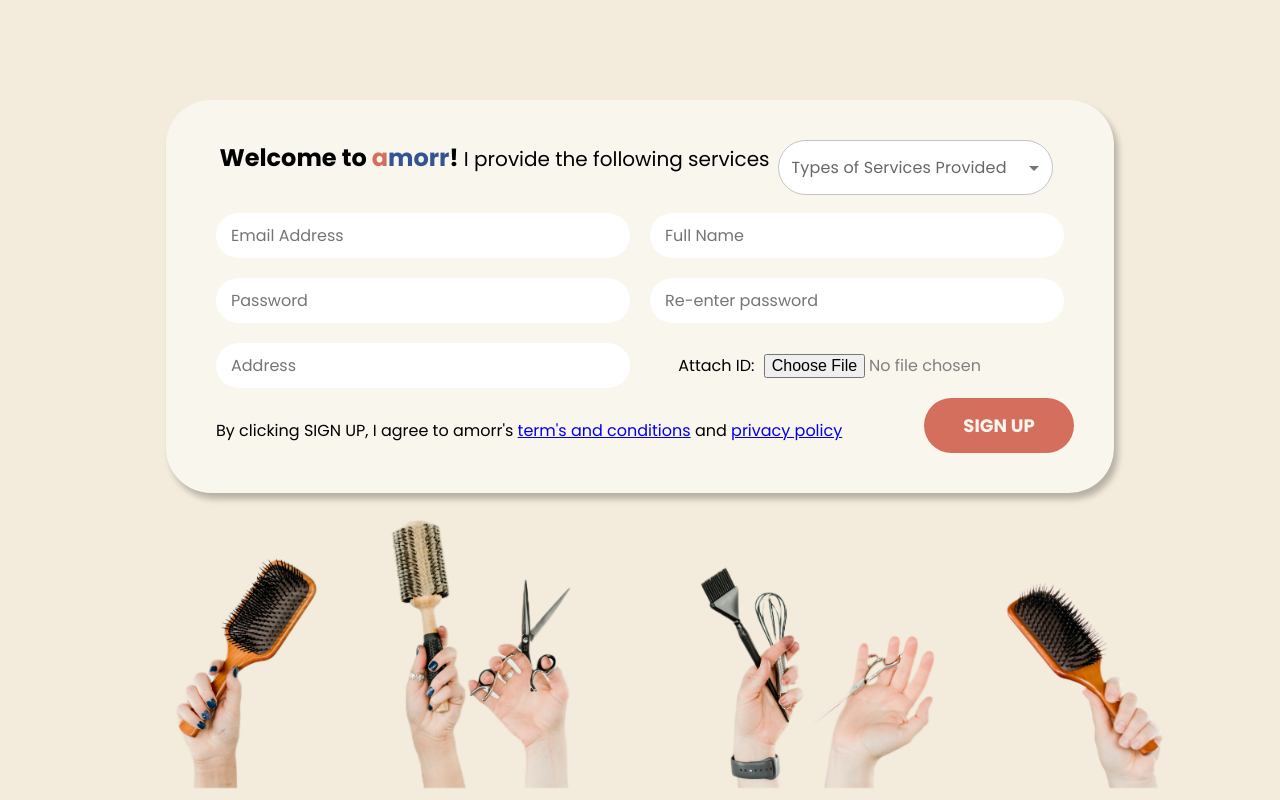
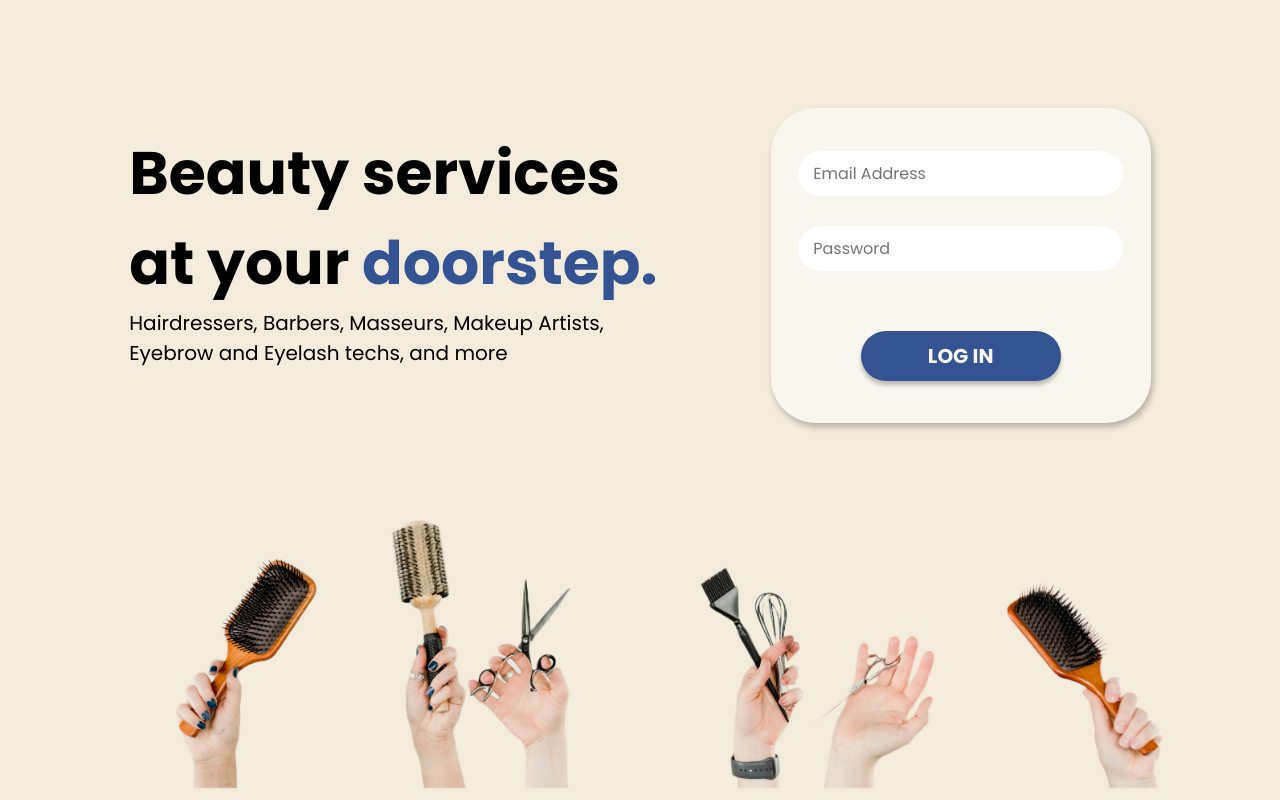
Before and after one commit to serhatgktp/amorr, a React (Create React App) app in the folder frontend/: page / in a window 1280 px wide. Built offline with nearby package versions, Linux system fonts and the light colour scheme.

Commit message:
modified buttons and input styling for login card

```diff
--- a/frontend/src/App.js
+++ b/frontend/src/App.js
@@ -1,10 +1,10 @@
 import React, { useState, useEffect } from 'react'
 import ServiceProviderRegistration from './components/service_provider_registration/service_provider_registration';
-
+import Login from './components/login-page/login-page'
 const App = () => {
   return(
     <div>
-      <ServiceProviderRegistration/>
+      <Login/>
     </div>
   )
 }
--- /dev/null
+++ b/frontend/src/components/login-page/login-page-styles.css
@@ -0,0 +1,140 @@
+export default InitialSignUp
+
+*{
+    font-family: 'Poppins';
+}
+
+#doorstep{
+    color: #345392;
+}
+
+.Heading{
+    font-weight: bold;
+    font-size: 75px;
+}
+
+.Subheading{
+    font-size: 24px;
+    font-weight: 400;
+}
+
+#LoginPrompt{
+    margin-top: 0px;
+    font-weight: bold;
+    font-size: 36px;
+}
+
+#LoginSubheading{
+    font-weight: bold;
+    font-size: 24px;
+}
+
+#LoginCard{
+    background-color: #F9F6EE;
+    padding: 15px;
+    padding-bottom: 50px;
+    padding-top: 35px;
+    width: 400px;
+    box-shadow: 2px 4px 6px rgba(0, 0, 0, 0.25);
+    border-radius: 45px;
+    height: 280px;
+    display: flex;
+    align-items: center;
+    justify-content: center;
+}
+
+#container{
+    display: flex;
+    flex-wrap: wrap;
+    justify-content: space-evenly;
+    padding-top: 130px;
+}
+
+#slogan{
+    padding-top: 20px;
+}
+
+.tools{
+    display: block;
+    position: fixed;
+    z-index: -5;
+    bottom: -90px;
+    width: 100%;
+    height: 60%;
+
+    background-image: url("../../assets/transparent-background-tools-cropped.png"); /* The image used */
+    background-repeat: no-repeat; /* Do not repeat the image */
+    background-position: center;
+    background-size: contain;
+}
+
+button:hover{
+    transform: scale(1.03);
+}
+
+form{
+    display: flex;
+    flex-direction: column;
+    justify-content: center;
+    padding: 20px;
+    align-items: center;
+}
+
+input{
+    margin: 15px;
+    width: 300px;
+}
+
+input[type=password]{
+    margin-bottom: 60px;
+}
+
+button{
+    cursor: pointer;
+    background-color: #345392;
+    border: none;
+    border-radius: 40px;
+    padding: 10px 0px;
+    font-size: 20px;
+    font-weight: bold;
+    color: #F9F6EE;
+    width: 200px;
+    box-shadow: 0px 4px 4px rgba(0, 0, 0, 0.25);
+}
+
+@media only screen and (max-width: 1300px) {
+    .Heading {
+      font-size: 60px;
+    }
+
+    .Subheading {
+        font-size: 20px;
+      }
+
+    #LoginPrompt {
+        font-size: 30px;
+    }
+
+    #LoginSubheading {
+        font-size: 20px;
+    }
+
+    #LoginCard {
+        width: 350px;
+        height: 230px;
+    }
+
+    #service {
+        font-size: 20px;
+        width: 270px;
+    }
+
+    #customer {
+        font-size: 20px;
+        width: 270px;
+    }
+
+    #container {
+        padding-top: 100px;
+    }
+  }
--- /dev/null
+++ b/frontend/src/components/login-page/login-page.jsx
@@ -0,0 +1,28 @@
+import React from 'react'
+import './login-page-styles.css'
+import { Icon, InlineIcon } from '@iconify/react';
+
+const Login = () => {
+    return(
+        <body>
+            <div className='tools'></div>
+            <div id="container">
+                <div id="slogan">
+                    <div className="Heading">Beauty services <br />at your <span id="doorstep">doorstep.</span></div>
+                    <div className="Subheading">Hairdressers, Barbers, Masseurs, Makeup Artists, <br/>Eyebrow and Eyelash techs, and more</div>
+                </div>
+
+                <div id="LoginCard">
+                    <form>
+                        <input type="text" placeholder="Email Address"/>
+                        <input type="password" placeholder="Password"/>
+                        <button id="login">LOG IN</button>
+                    </form>
+                </div>
+            </div>
+
+        </body>
+    )
+}
+
+export default Login
```
